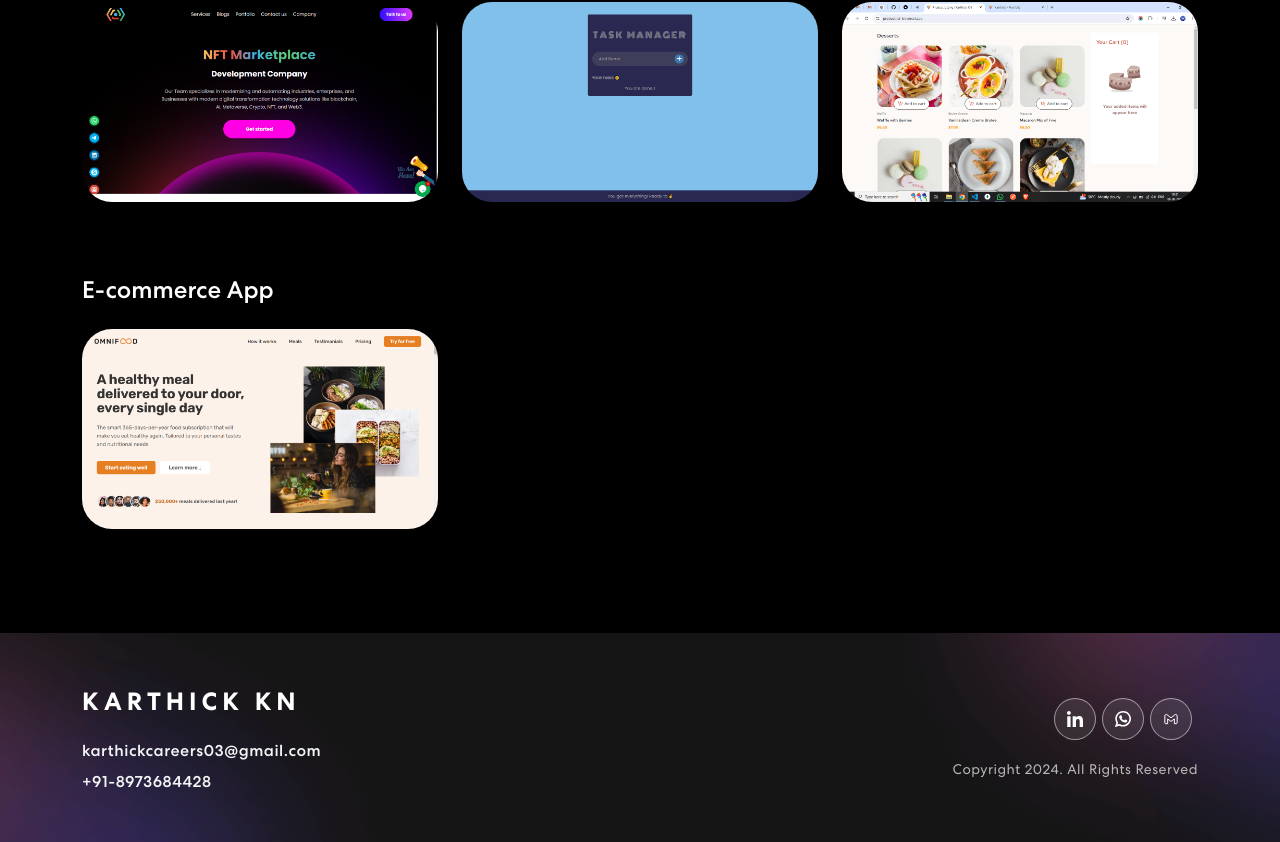
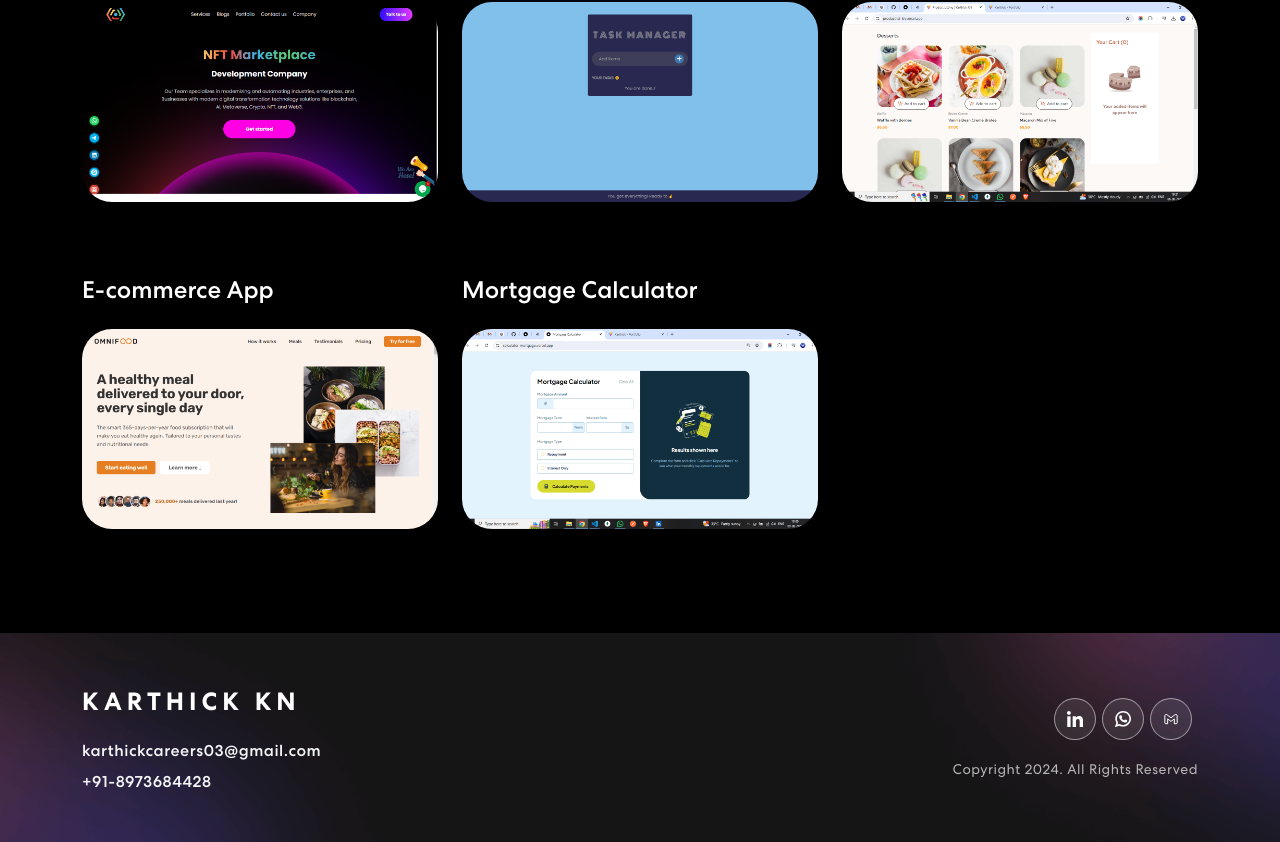
Before and after one commit to Karthick3700/portfolio, a React (Vite) app: page / in a window 1280 px wide. Shown: the part 2385-3227 px from the top of the page. Built offline with nearby package versions, Linux system fonts and the light colour scheme.

Commit message:
code updated with the fifth project mortgage calculator

```diff
--- a/src/components/Project.jsx
+++ b/src/components/Project.jsx
@@ -15,6 +15,7 @@ import first from "../assets/img/first.png";
 import second from "../assets/img/second.png";
 import third from "../assets/img/third.png";
 import fourth from "../assets/img/fourth.png";
+import fifth from "../assets/img/fifth.png";
 
 const Project = () => {
   const projects = [
@@ -45,6 +46,13 @@ const Project = () => {
       imgUrl: third,
       siteUrl: "https://consoler-foody.netlify.app/",
       tag: "E-commerce App",
+    },
+    {
+      title: "Mortgage Calculator",
+      description: "Front End Development",
+      imgUrl: fifth,
+      siteUrl: "https://calculator-mortgage.vercel.app/",
+      tag: "Mortgage Calculator",
     },
   ];
 
```
Also changed, not shown: src/assets/img/fifth.png (added).
